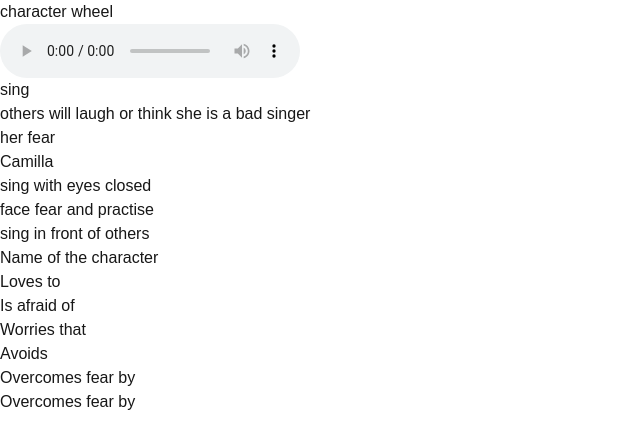
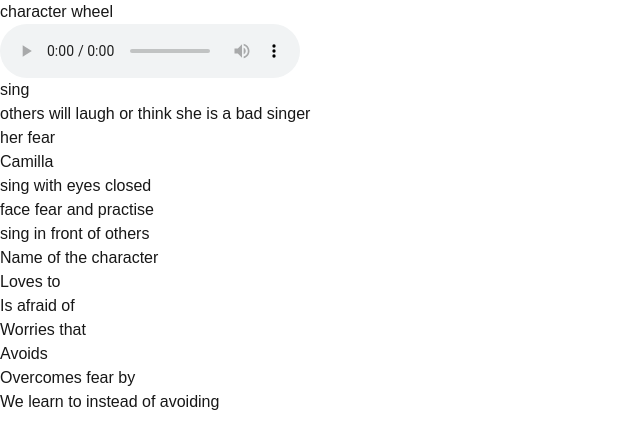
Before and after one commit to vyomr-innovations/module2-hosting-activities, a Next.js app: page /C10-L2-A2 in a window 1280 px wide. Shown: the top 448 px of the page, without its empty margins (0-640 px from the left). Built offline with nearby package versions, Linux system fonts and the light colour scheme.

Commit message:
change the last qustion in c1-l2-A2

```diff
--- a/src/app/C10-L2-A2/page.tsx
+++ b/src/app/C10-L2-A2/page.tsx
@@ -39,7 +39,7 @@ const Page = () => {
         name: "Overcomes fear by",
         val:"sing with eyes closed"
     },{
-        name: "Overcomes fear by",
+        name: "We learn to instead of avoiding",
         val:"face fear and practise"
     }
   ]
```
